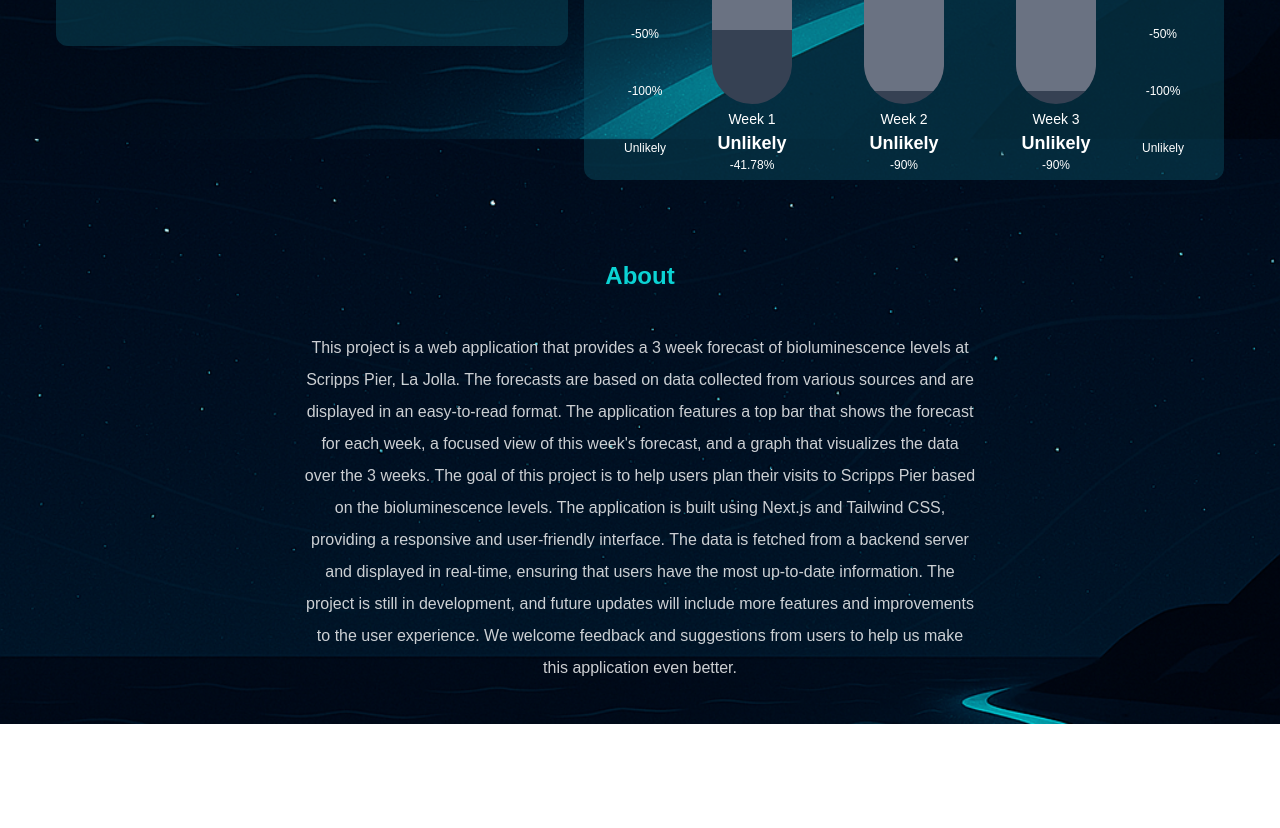
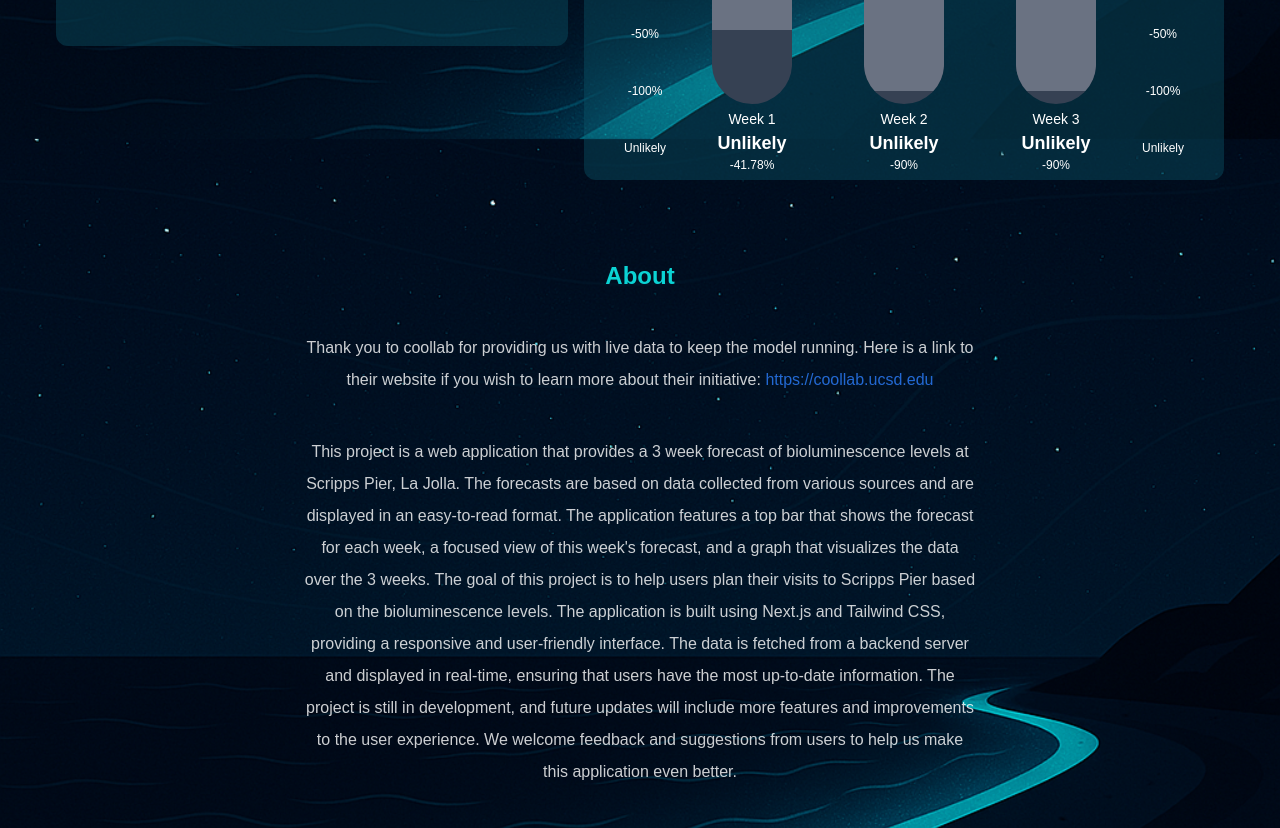
Before and after one commit to nathanieleh/HAB-Project-Website, a Next.js app in the folder frontend/: page / in a window 1280 px wide. Shown: the part 696-1524 px from the top of the page. Before the commit the page ends 1420 px from the top, so only its background shows below. Built offline with nearby package versions, Linux system fonts and the light colour scheme.

Commit message:
update about section to include coollab contribution message

```diff
--- a/frontend/src/app/page.js
+++ b/frontend/src/app/page.js
@@ -127,6 +127,7 @@ export default async function Home() {
 
       <div className = "flex flex-col justify-center items-center">
         <h1 className="text-2xl text-center mt-[5vh]  text-secondary font-bold " >About</h1>
+        <p className="text-center text-white opacity-80 mt-[5vh] max-w-2xl leading-loose">Thank you to coollab for providing us with live data to keep the model running. Here is a link to their website if you wish to learn more about their initiative: <a href="https://coollab.ucsd.edu/" className="text-blue-500" target="_blank" rel="noopener noreferrer">https://coollab.ucsd.edu</a></p>
         <p className="text-center text-white opacity-80 mt-[5vh] mb-[5vh] max-w-2xl leading-loose">
           This project is a web application that provides a 3 week forecast of bioluminescence levels at Scripps Pier, La Jolla. The forecasts are based on data collected from various sources and are displayed in an easy-to-read format.
           The application features a top bar that shows the forecast for each week, a focused view of this week's forecast, and a graph that visualizes the data over the 3 weeks. The goal of this project is to help users plan their visits to Scripps Pier based on the bioluminescence levels.
```
